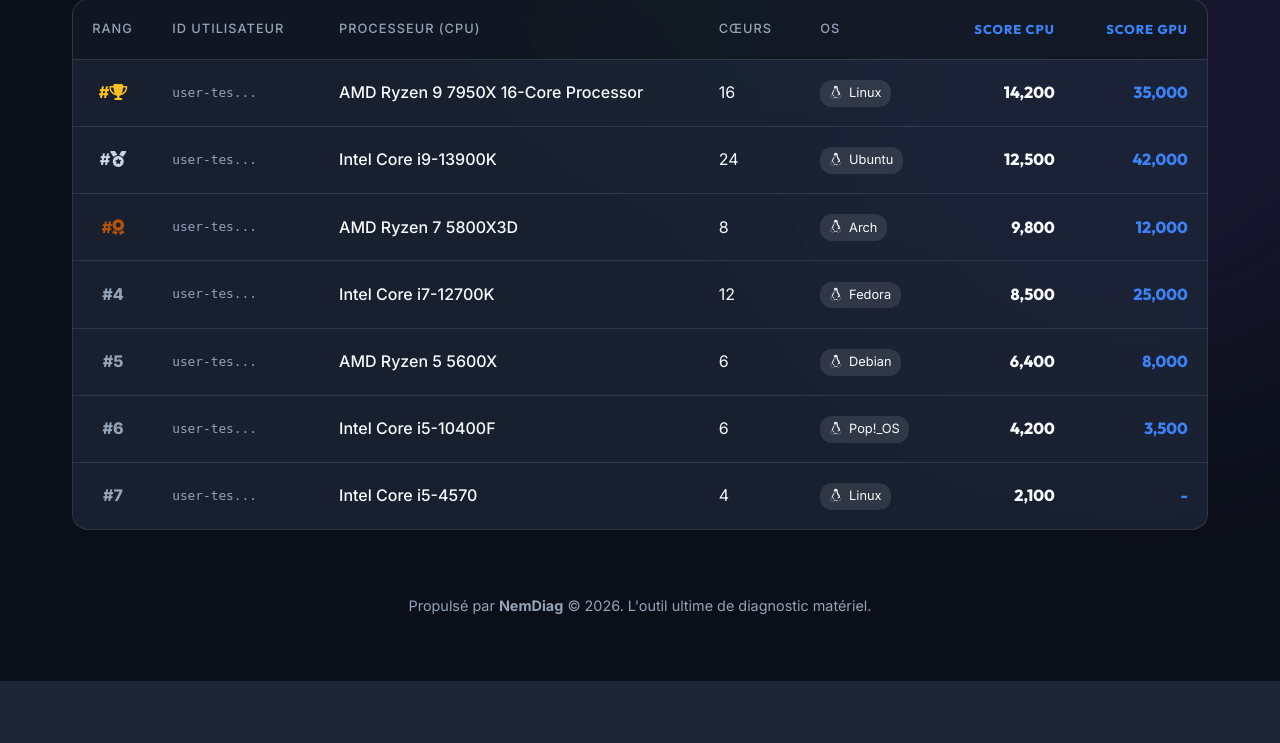
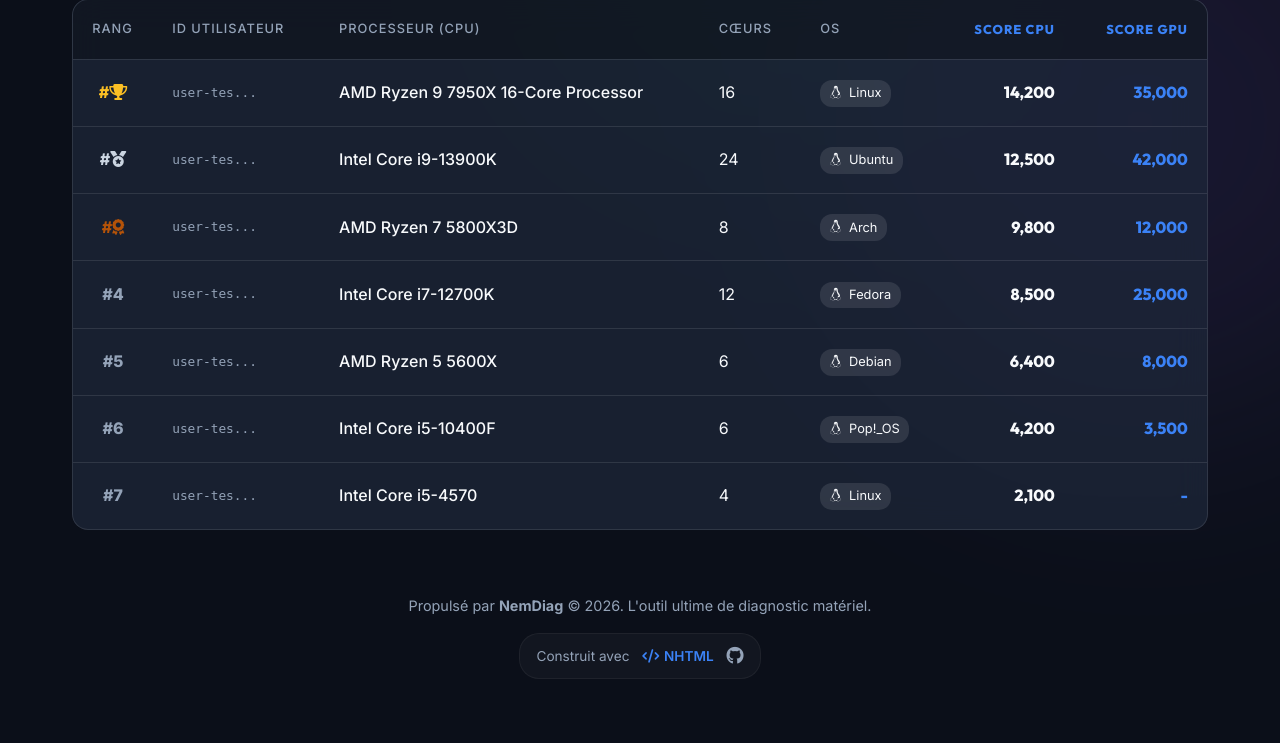
Before and after one commit to NemStudio18/NemDiag, a PHP site: page / in a window 1280 px wide; the page is wider, and only the part inside the window is pictured. Shown: the part 1025-1768 px from the top of that part. Before the commit the page ends 1706 px from the top of that part, so only its background shows below. Run offline with PHP 8.4, Linux system fonts and the light colour scheme.

Commit message:
style: Ajout d'une mention subtile NHTML dans le footer

```diff
--- a/web/index.html
+++ b/web/index.html
@@ -151,6 +151,15 @@
         <!-- Footer -->
         <footer>
             <p>Propulsé par <strong>NemDiag</strong> &copy; 2026. L'outil ultime de diagnostic matériel.</p>
+            <div class="nhtml-badge">
+                <span>Construit avec</span>
+                <a href="https://nemstudio18.github.io/nhtml/" target="_blank" rel="noopener noreferrer" class="nhtml-link">
+                    <i class="fa-solid fa-code"></i> NHTML
+                </a>
+                <a href="https://github.com/NemStudio18/nhtml" target="_blank" rel="noopener noreferrer" class="nhtml-git">
+                    <i class="fa-brands fa-github"></i>
+                </a>
+            </div>
         </footer>
     </div>
 
--- a/web/styles.css
+++ b/web/styles.css
@@ -329,6 +329,51 @@ footer {
     padding: 4rem 0 2rem;
     color: var(--text-muted);
     font-size: 0.9rem;
+    display: flex;
+    flex-direction: column;
+    align-items: center;
+    gap: 1rem;
+}
+
+.nhtml-badge {
+    display: inline-flex;
+    align-items: center;
+    gap: 0.8rem;
+    background: rgba(255, 255, 255, 0.03);
+    border: 1px solid rgba(255, 255, 255, 0.05);
+    padding: 0.5rem 1rem;
+    border-radius: 20px;
+    font-size: 0.85rem;
+    transition: all 0.3s ease;
+}
+.nhtml-badge:hover {
+    background: rgba(59, 130, 246, 0.1);
+    border-color: rgba(59, 130, 246, 0.3);
+    transform: translateY(-2px);
+}
+.nhtml-badge span {
+    color: var(--text-muted);
+}
+.nhtml-link {
+    color: var(--accent);
+    text-decoration: none;
+    font-weight: 600;
+    display: flex;
+    align-items: center;
+    gap: 0.3rem;
+    transition: color 0.2s;
+}
+.nhtml-link:hover {
+    color: #60a5fa;
+}
+.nhtml-git {
+    color: var(--text-muted);
+    text-decoration: none;
+    font-size: 1.1rem;
+    transition: color 0.2s;
+}
+.nhtml-git:hover {
+    color: var(--text-main);
 }
 
 /* Loader */
```
